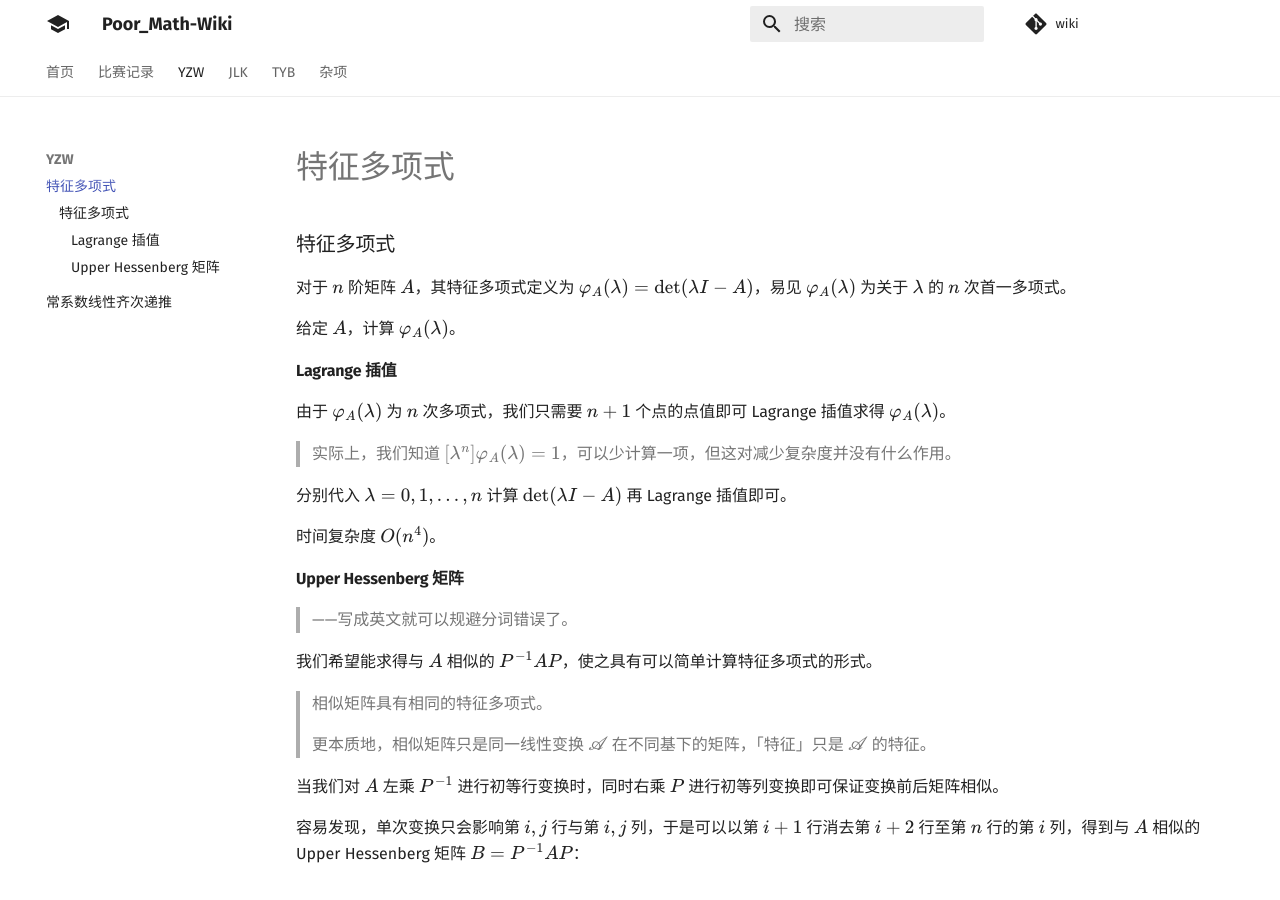
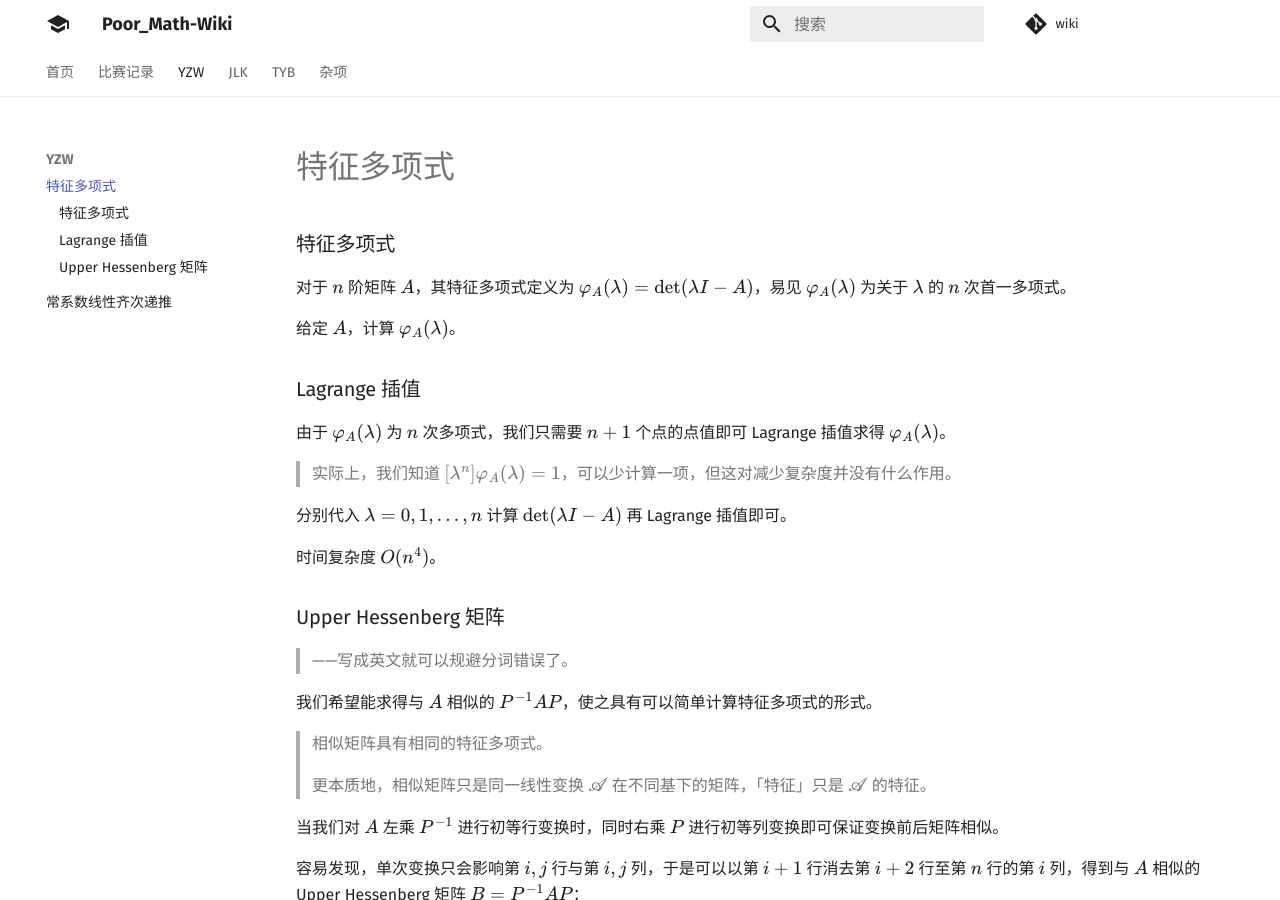
Before and after one commit to PoorMath/PoorMath.github.io, an MkDocs documentation site: the page built from docs/YZW/characteristic-polynomial.md, in a window 1280 px wide and 900 px high. Built offline with MkDocs 1.6.1 and Material for MkDocs 9.7.7, drawn with Linux system fonts in a browser that asks for light colours; comment, search, counter and statistics services are not loaded.

```diff
--- a/docs/YZW/characteristic-polynomial.md
+++ b/docs/YZW/characteristic-polynomial.md
@@ -6,7 +6,7 @@
 
 
 
-#### Lagrange 插值
+### Lagrange 插值
 
 由于 $\varphi_A(\lambda)$ 为 $n$ 次多项式，我们只需要 $n+1$ 个点的点值即可 Lagrange 插值求得 $\varphi_A(\lambda)$。
 
@@ -18,7 +18,7 @@
 
 
 
-#### Upper Hessenberg 矩阵
+### Upper Hessenberg 矩阵
 
 > ——写成英文就可以规避分词错误了。
 
```
